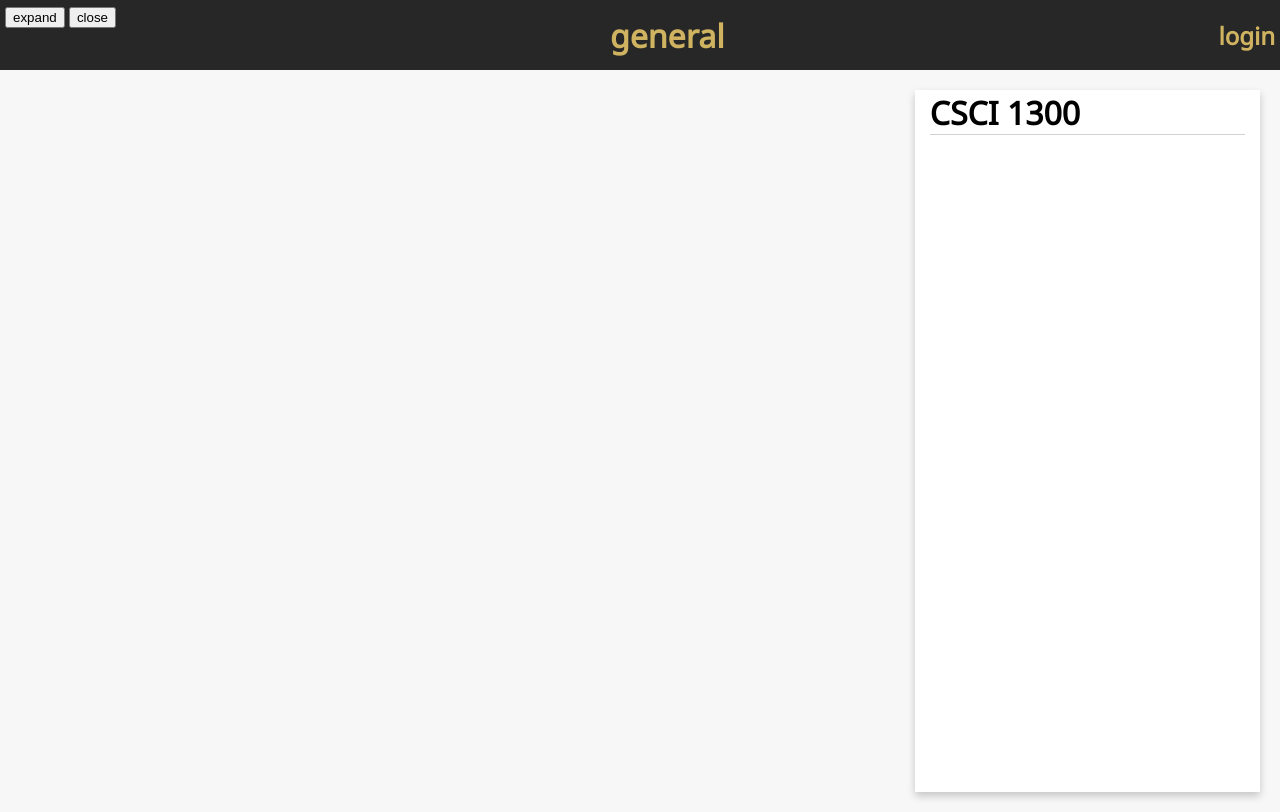
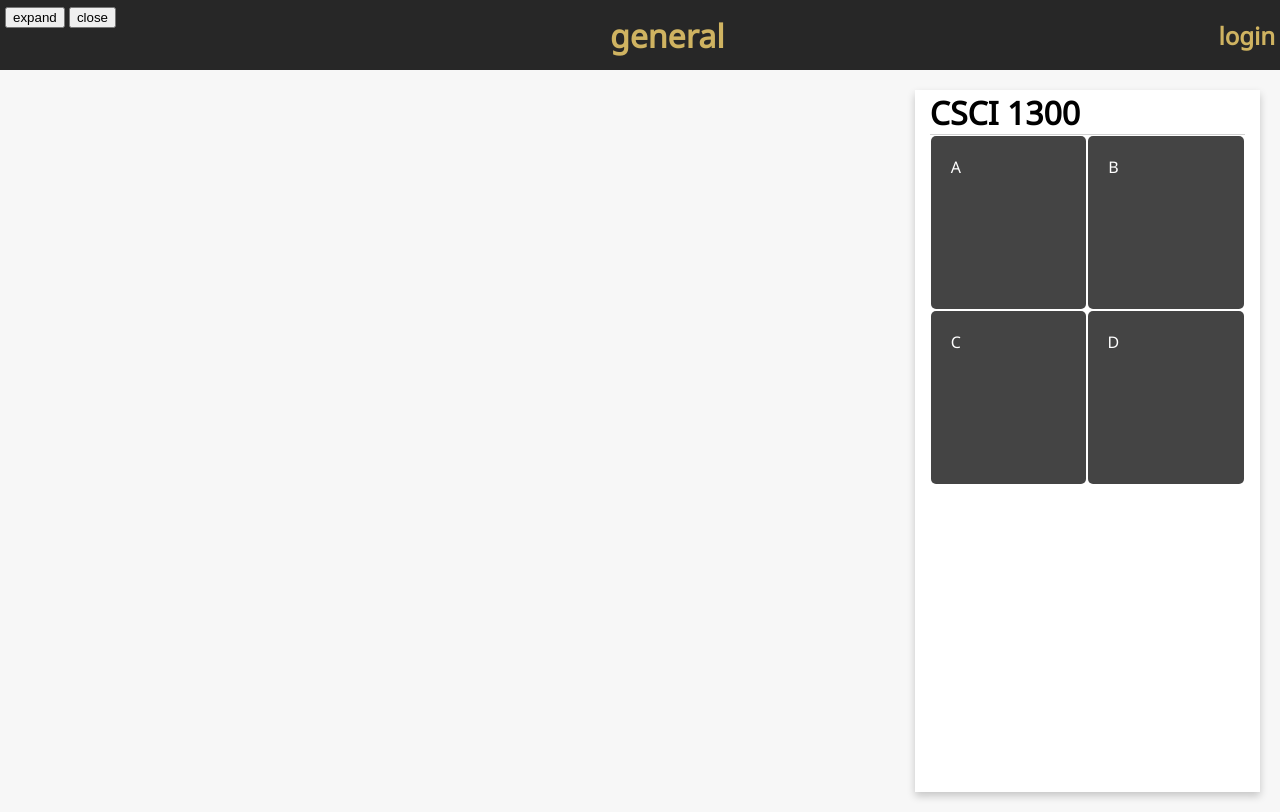
Before and after one commit to jzc/doubleproductivity, a Flask app: template app/templates/index.html in a window 1280 px wide. Run offline with Flask 2, Linux system fonts and the light colour scheme; the template is opened without the code that fills it, so the values that code supplies are empty.

Commit message:
Added grid in class box

```diff
--- a/app/static/style.css
+++ b/app/static/style.css
@@ -173,3 +173,30 @@ body {
 .class-name h1 {
     margin: 0px;
 }
+
+body {
+  margin: 40px;
+}
+
+
+
+.row {
+    display: flex;
+    justify-content: space-between;
+    flex-grow: 1;
+}
+.row-item {
+    flex-grow: 1;
+      background-color: #444;
+  color: #fff;
+  border-radius: 5px;
+  padding: 20px;
+  font-size: 100%;
+  margin: 1px;
+}
+
+.row-container {
+    height: 50%;
+    display: flex;
+    flex-direction: column;
+}
--- a/app/templates/index.html
+++ b/app/templates/index.html
@@ -21,5 +21,17 @@
     <div class="class-name">
         <h1>CSCI 1300</h1>
     </div>
+<div class="row-container">
+<div class="row">
+    <div class="row-item">A</div>
+    <div class="row-item">B</div>
+    </div>
+<div class="row">
+    <div class="row-item">C</div>
+    <div class="row-item">D</div>
+    </div>
+</div>
+
+
 </div>
 {% endblock %}
```
